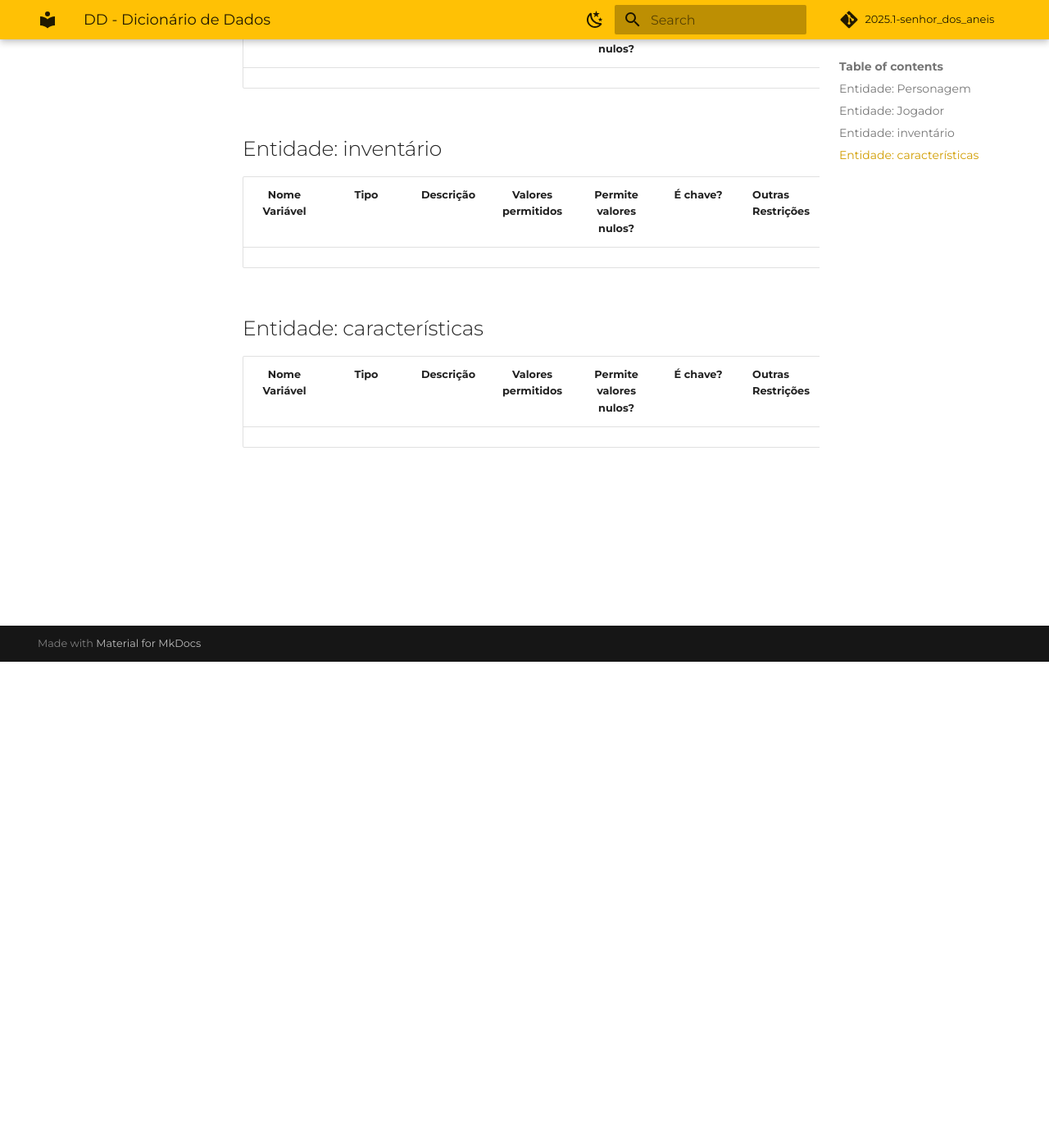
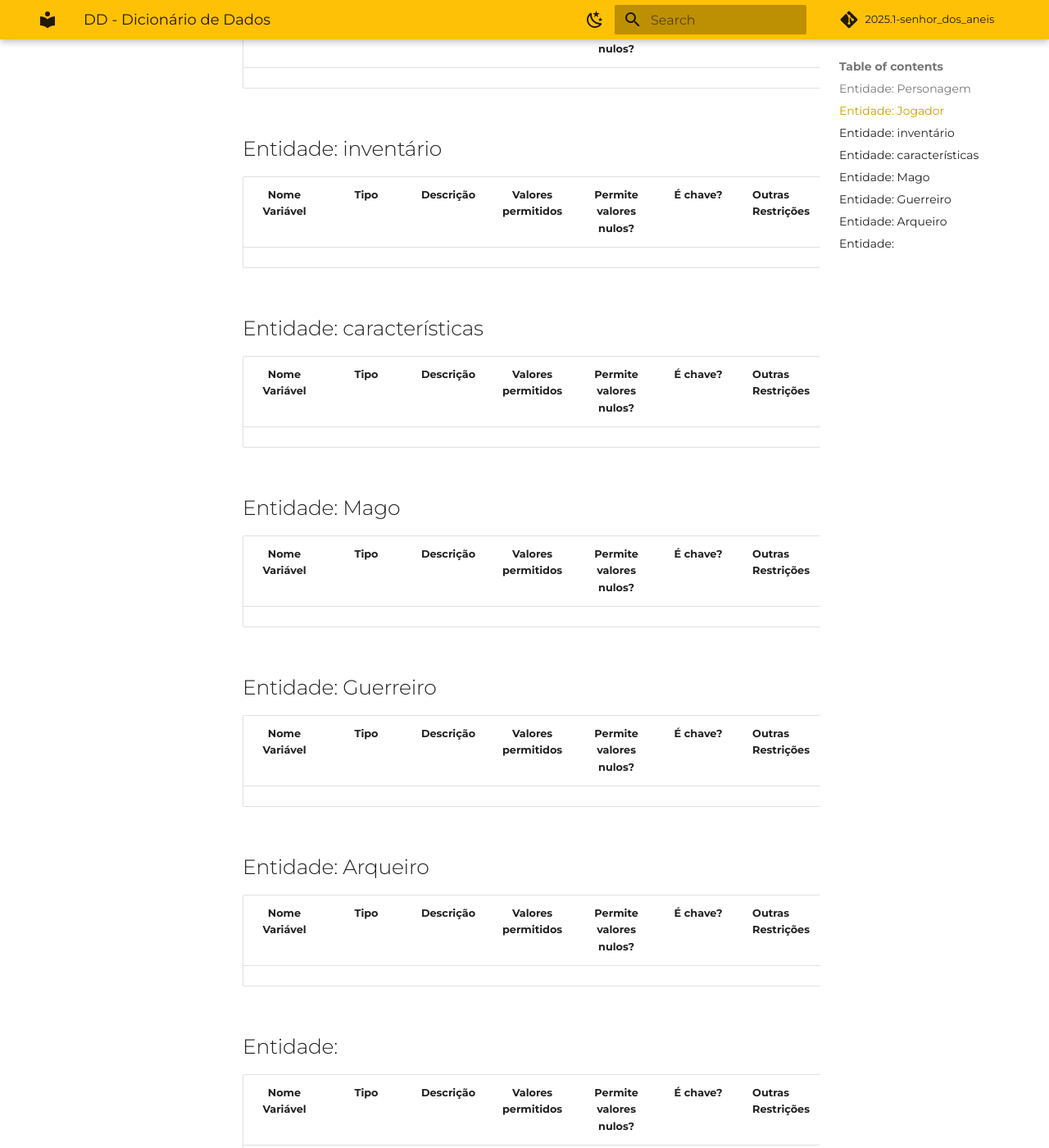
Before and after one commit to SBD1/2025.1-senhor_dos_aneis, an MkDocs documentation site: the page built from docs/DD_o_senhor_dos_aneis.md, in a window 1280 px wide and 1400 px high, scrolled down 593 px. Shown: the whole window at 82% size. Built offline with MkDocs 1.6.1 and Material for MkDocs 9.7.7, drawn with Linux system fonts in a browser that asks for light colours; comment, search, counter and statistics services are not loaded.

Commit message:
Update DD_o_senhor_dos_aneis.md

```diff
--- a/docs/DD_o_senhor_dos_aneis.md
+++ b/docs/DD_o_senhor_dos_aneis.md
@@ -27,3 +27,29 @@
 ## Entidade: características
 | Nome Variável |     Tipo     |         Descrição          | Valores permitidos | Permite valores nulos? | É chave? | Outras Restrições |
 | :-----------: | :----------: | :------------------------: | :----------------: | :--------------------: | :------: | ----------------- |
+
+
+
+
+## Entidade:  Mago
+| Nome Variável |     Tipo     |         Descrição          | Valores permitidos | Permite valores nulos? | É chave? | Outras Restrições |
+| :-----------: | :----------: | :------------------------: | :----------------: | :--------------------: | :------: | ----------------- |
+
+
+
+
+## Entidade:  Guerreiro
+| Nome Variável |     Tipo     |         Descrição          | Valores permitidos | Permite valores nulos? | É chave? | Outras Restrições |
+| :-----------: | :----------: | :------------------------: | :----------------: | :--------------------: | :------: | ----------------- |
+
+
+
+
+## Entidade: Arqueiro
+| Nome Variável |     Tipo     |         Descrição          | Valores permitidos | Permite valores nulos? | É chave? | Outras Restrições |
+| :-----------: | :----------: | :------------------------: | :----------------: | :--------------------: | :------: | ----------------- |
+
+
+## Entidade:
+| Nome Variável |     Tipo     |         Descrição          | Valores permitidos | Permite valores nulos? | É chave? | Outras Restrições |
+| :-----------: | :----------: | :------------------------: | :----------------: | :--------------------: | :------: | ----------------- |
```
